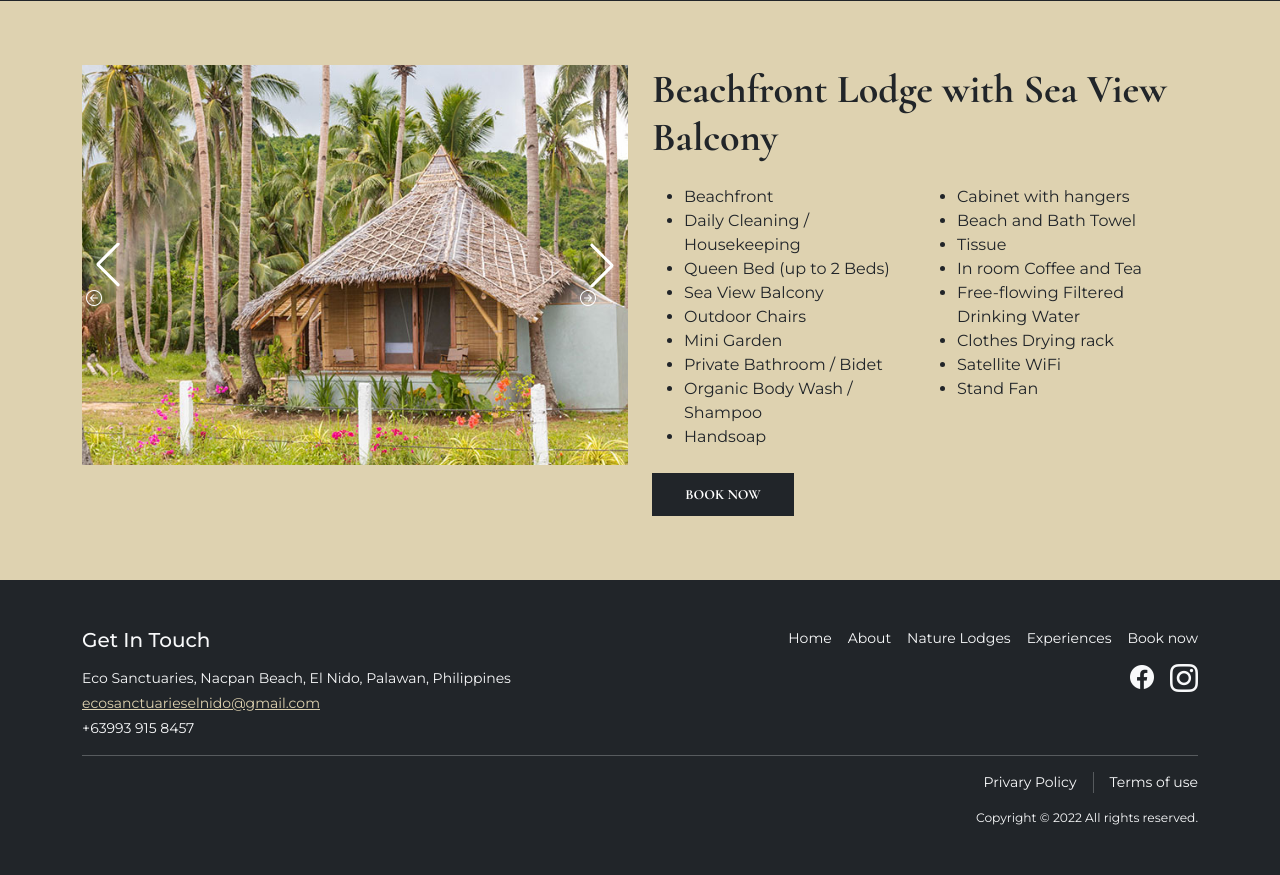
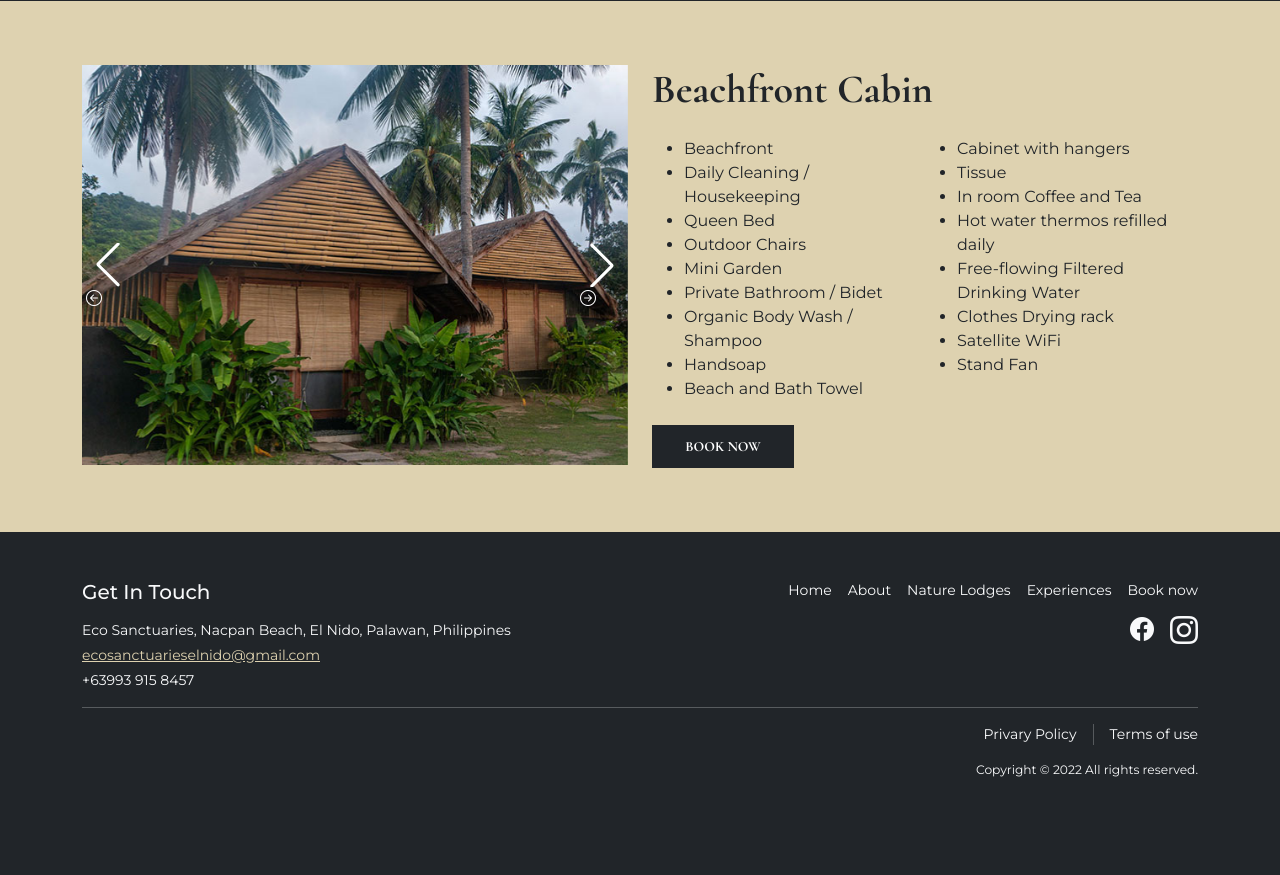
Before and after one commit to jagustin08/eco-sanctuaries-el-nido, a PHP site: page /nature_lodges.php in a window 1280 px wide. Shown: the part 1770-2645 px from the top of the page. After the commit the page ends 2547 px from the top, so only its background shows below. Run offline with PHP 8.4, Linux system fonts and the light colour scheme; some libraries are stand-ins or nearby versions.

Commit message:
add regular cabin

```diff
--- a/nature_lodges.php
+++ b/nature_lodges.php
@@ -125,40 +125,31 @@
       <div class="container py-7">
         <div class="row">
           <div class="col-lg-6">
-            <div class="swiper" id="seaviewCabinSwiper">
+            <div class="swiper" id="regularCabinSwiper">
               <div class="swiper-wrapper">
-                <div class="swiper-slide img-1" data-fancybox="seaviewCabin" data-src="src/images/nature_lodges/seaview_cabin/1.jpg">
-                  <img src="src/images/nature_lodges/seaview_cabin/1.jpg" alt="Seaview cabin images" style="height:400px;" class="object-fit-cover w-100">
+                <div class="swiper-slide img-1" data-fancybox="regularCabin" data-src="src/images/nature_lodges/regular_cabin/1.jpg">
+                  <img src="src/images/nature_lodges/regular_cabin/1.jpg" alt="Regular cabin images" style="height:400px;" class="object-fit-cover w-100">
                 </div>
-                <div class="swiper-slide img-2" data-fancybox="seaviewCabin" data-src="src/images/nature_lodges/seaview_cabin/2.jpg">
-                  <img src="src/images/nature_lodges/seaview_cabin/2.jpg" alt="Seaview cabin images" style="height:400px;" class="object-fit-cover w-100">
+                <div class="swiper-slide img-2" data-fancybox="regularCabin" data-src="src/images/nature_lodges/regular_cabin/2.jpg">
+                  <img src="src/images/nature_lodges/regular_cabin/2.jpg" alt="Regular cabin images" style="height:400px;" class="object-fit-cover w-100">
                 </div>
-                <div class="swiper-slide img-3" data-fancybox="seaviewCabin" data-src="src/images/nature_lodges/seaview_cabin/3.jpg">
-                  <img src="src/images/nature_lodges/seaview_cabin/3.jpg" alt="Seaview cabin images" style="height:400px;" class="object-fit-cover w-100">
+                <div class="swiper-slide img-3" data-fancybox="regularCabin" data-src="src/images/nature_lodges/regular_cabin/3.jpg">
+                  <img src="src/images/nature_lodges/regular_cabin/3.jpg" alt="Regular cabin images" style="height:400px;" class="object-fit-cover w-100">
                 </div>
-                <div class="swiper-slide img-4" data-fancybox="seaviewCabin" data-src="src/images/nature_lodges/seaview_cabin/4.jpg">
-                  <img src="src/images/nature_lodges/seaview_cabin/4.jpg" alt="Seaview cabin images" style="height:400px;" class="object-fit-cover w-100">
+                <div class="swiper-slide img-4" data-fancybox="regularCabin" data-src="src/images/nature_lodges/regular_cabin/4.jpg">
+                  <img src="src/images/nature_lodges/regular_cabin/4.jpg" alt="Regular cabin images" style="height:400px;" class="object-fit-cover w-100">
                 </div>
-                <div class="swiper-slide img-5" data-fancybox="seaviewCabin" data-src="src/images/nature_lodges/seaview_cabin/5.jpg">
-                  <img src="src/images/nature_lodges/seaview_cabin/5.jpg" alt="Seaview cabin images" style="height:400px;" class="object-fit-cover w-100">
+                <div class="swiper-slide img-5" data-fancybox="regularCabin" data-src="src/images/nature_lodges/regular_cabin/5.jpg">
+                  <img src="src/images/nature_lodges/regular_cabin/5.jpg" alt="Regular cabin images" style="height:400px;" class="object-fit-cover w-100">
                 </div>
-                <div class="swiper-slide img-6" data-fancybox="seaviewCabin" data-src="src/images/nature_lodges/seaview_cabin/6.jpg">
-                  <img src="src/images/nature_lodges/seaview_cabin/6.jpg" alt="Seaview cabin images" style="height:400px;" class="object-fit-cover w-100">
+                <div class="swiper-slide img-6" data-fancybox="regularCabin" data-src="src/images/nature_lodges/regular_cabin/6.jpg">
+                  <img src="src/images/nature_lodges/regular_cabin/6.jpg" alt="Regular cabin images" style="height:400px;" class="object-fit-cover w-100">
                 </div>
-                <div class="swiper-slide img-7" data-fancybox="seaviewCabin" data-src="src/images/nature_lodges/seaview_cabin/7.jpg">
-                  <img src="src/images/nature_lodges/seaview_cabin/7.jpg" alt="Seaview cabin images" style="height:400px;" class="object-fit-cover w-100">
+                <div class="swiper-slide img-7" data-fancybox="regularCabin" data-src="src/images/nature_lodges/regular_cabin/7.jpg">
+                  <img src="src/images/nature_lodges/regular_cabin/7.jpg" alt="Regular cabin images" style="height:400px;" class="object-fit-cover w-100">
                 </div>
-                <div class="swiper-slide img-8" data-fancybox="seaviewCabin" data-src="src/images/nature_lodges/seaview_cabin/8.jpg">
-                  <img src="src/images/nature_lodges/seaview_cabin/8.jpg" alt="Seaview cabin images" style="height:400px;" class="object-fit-cover w-100">
-                </div>
-                <div class="swiper-slide img-9" data-fancybox="seaviewCabin" data-src="src/images/nature_lodges/seaview_cabin/9.jpg">
-                  <img src="src/images/nature_lodges/seaview_cabin/9.jpg" alt="Seaview cabin images" style="height:400px;" class="object-fit-cover w-100">
-                </div>
-                <div class="swiper-slide img-10" data-fancybox="seaviewCabin" data-src="src/images/nature_lodges/seaview_cabin/10.jpg">
-                  <img src="src/images/nature_lodges/seaview_cabin/10.jpg" alt="Seaview cabin images" style="height:400px;" class="object-fit-cover w-100">
-                </div>
-                <div class="swiper-slide img-11" data-fancybox="seaviewCabin" data-src="src/images/nature_lodges/seaview_cabin/11.jpg">
-                  <img src="src/images/nature_lodges/seaview_cabin/11.jpg" alt="Seaview cabin images" style="height:400px;" class="object-fit-cover w-100">
+                <div class="swiper-slide img-8" data-fancybox="regularCabin" data-src="src/images/nature_lodges/regular_cabin/8.jpg">
+                  <img src="src/images/nature_lodges/regular_cabin/8.jpg" alt="Regular cabin images" style="height:400px;" class="object-fit-cover w-100">
                 </div>
               </div>
 
@@ -167,24 +158,24 @@
             </div>
           </div>
           <div class="col-lg-6 order-1 order-lg-0 mt-4 mt-lg-0">
-            <h2 class="display-6 font-cormorant fw-bold mb-4">Beachfront Lodge with Sea View Balcony</h2>
+            <h2 class="display-6 font-cormorant fw-bold mb-4">Beachfront Cabin</h2>
             <div class="row g-0">
               <ul class="col-md-6 mb-0" style="padding-left: 2rem">
                 <li>Beachfront</li>
                 <li>Daily Cleaning / Housekeeping</li>
-                <li>Queen Bed (up to 2 Beds)</li>
-                <li>Sea View Balcony</li>
+                <li>Queen Bed</li>
                 <li>Outdoor Chairs</li>
                 <li>Mini Garden</li>
                 <li>Private Bathroom / Bidet</li>
                 <li>Organic Body Wash / Shampoo</li>
                 <li>Handsoap</li>
+                <li>Beach and Bath Towel</li>
               </ul>
               <ul class="col-md-6 mb-0" style="padding-left: 2rem">
                 <li>Cabinet with hangers</li>
-                <li>Beach and Bath Towel</li>
                 <li>Tissue</li>
                 <li>In room Coffee and Tea</li>
+                <li>Hot water thermos refilled daily</li>
                 <li>Free-flowing Filtered Drinking Water</li>
                 <li>Clothes Drying rack</li>
                 <li>Satellite WiFi</li>
@@ -205,7 +196,20 @@
   <script src="src/js/main.js"></script>
 
   <script>
-    const swiper = new Swiper('#seaviewCabinSwiper', {
+    const seaviewCabinSwiper = new Swiper('#seaviewCabinSwiper', {
+      loop: true,
+      pagination: {
+        el: '.swiper-pagination',
+        clickable: true,
+      },
+
+      navigation: {
+        nextEl: '.swiper-button-next',
+        prevEl: '.swiper-button-prev',
+      },
+    });
+
+    const regularCabinSwiper = new Swiper('#regularCabinSwiper', {
       loop: true,
       pagination: {
         el: '.swiper-pagination',
```
